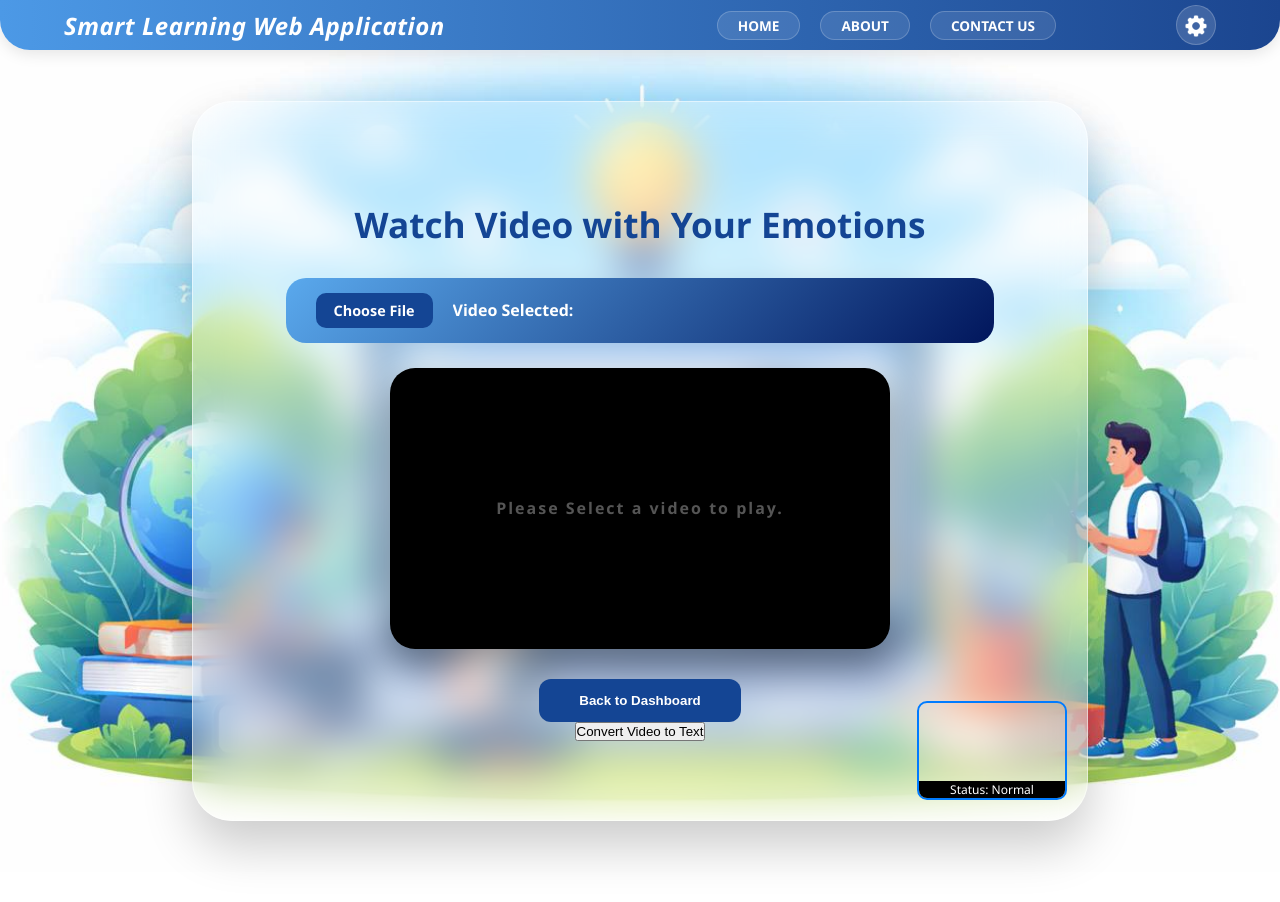
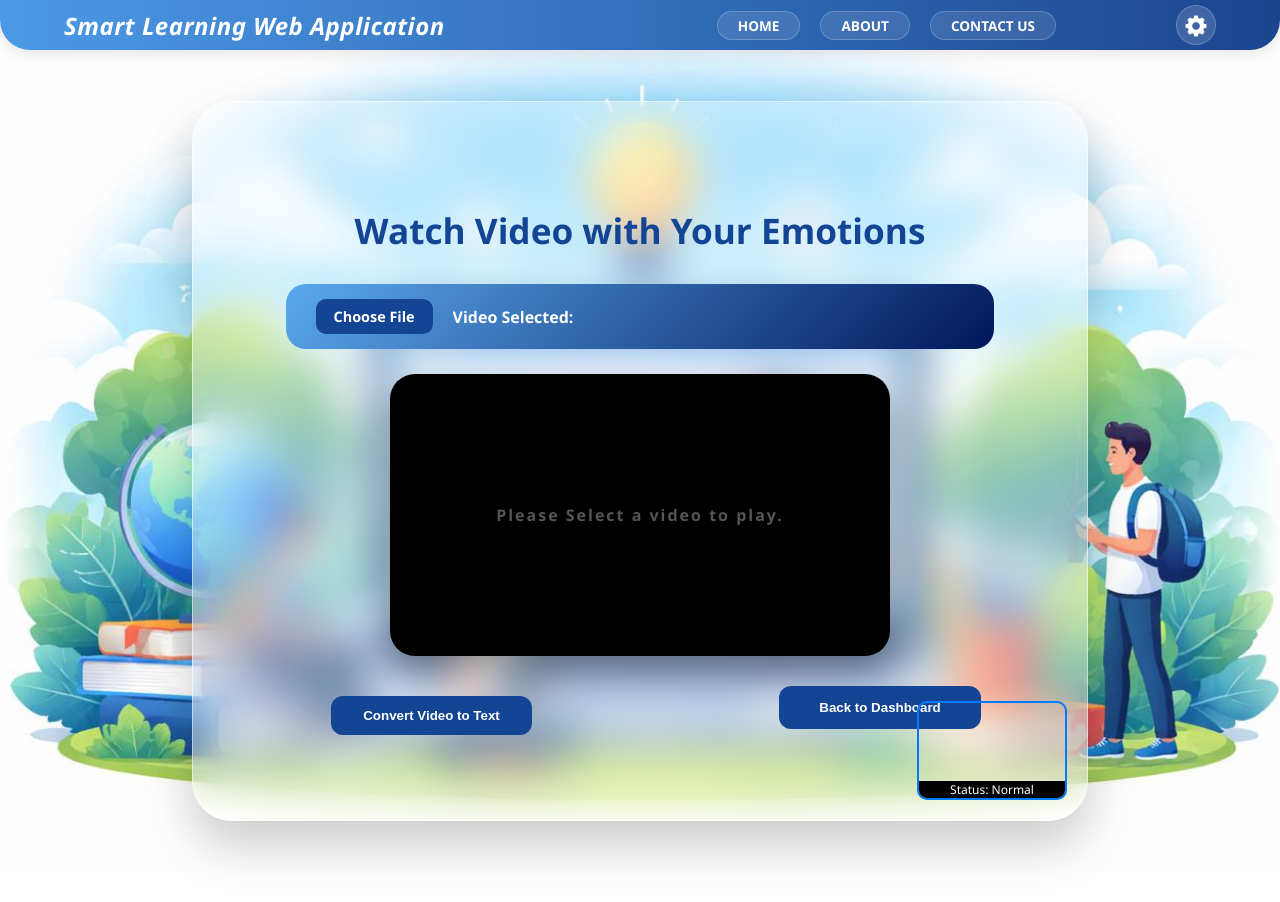
Before and after one commit to KeshaCodeolima/smart-learning-web-app-frontend, a React (Create React App) app: page /video in a window 1280 px wide. Shown: the top 902 px of the page. Built offline with nearby package versions, Linux system fonts and the light colour scheme; no server answers.

Commit message:
(quiz-note-creation): Add some CSS styles to new button to get some perferct output.

```diff
--- a/src/Components/Dashboard/dashboardvideo/dashboardvideo.css
+++ b/src/Components/Dashboard/dashboardvideo/dashboardvideo.css
@@ -91,7 +91,7 @@
     margin-bottom: 30px;
 }
 
-.videoinput video{
+.videoinput video {
     border-radius: 25px;
 }
 
@@ -102,6 +102,7 @@
 }
 
 .videobtn button {
+    margin-left: 480px;
     background: #144594;
     color: white;
     border: none;
@@ -116,3 +117,21 @@
     background: #0d3270;
     transform: scale(1.05);
 }
+
+.proccesbtn {
+    margin-left: -50%;
+    margin-top: -4%;
+    background: #144594;
+    color: white;
+    border: none;
+    border-radius: 12px;
+    padding: 12px 32px;
+    font-weight: 700;
+    cursor: pointer;
+    transition: 0.3s;
+}
+
+.proccesbtn:hover {
+    background: #0d3270;
+    transform: scale(1.05);
+}
```
